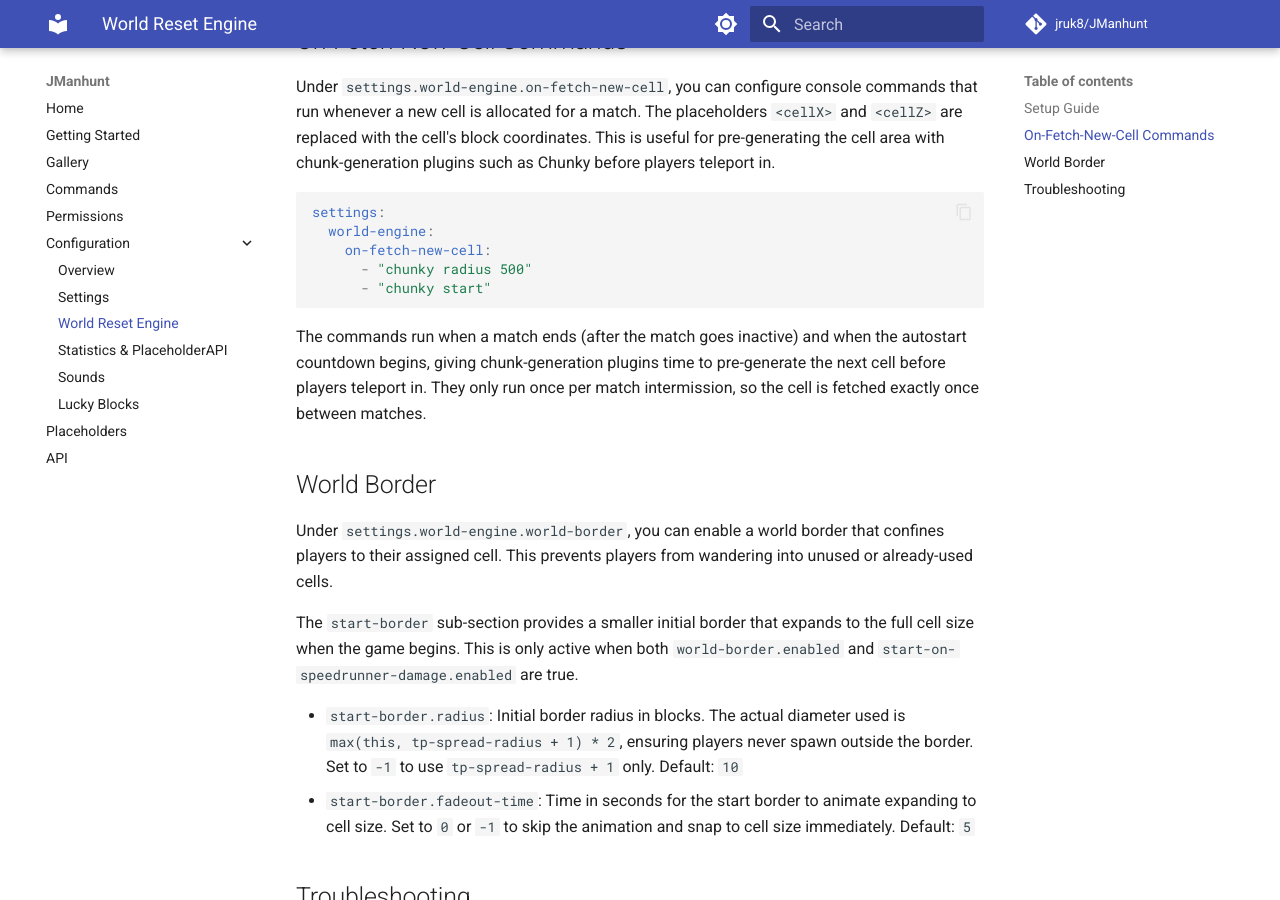
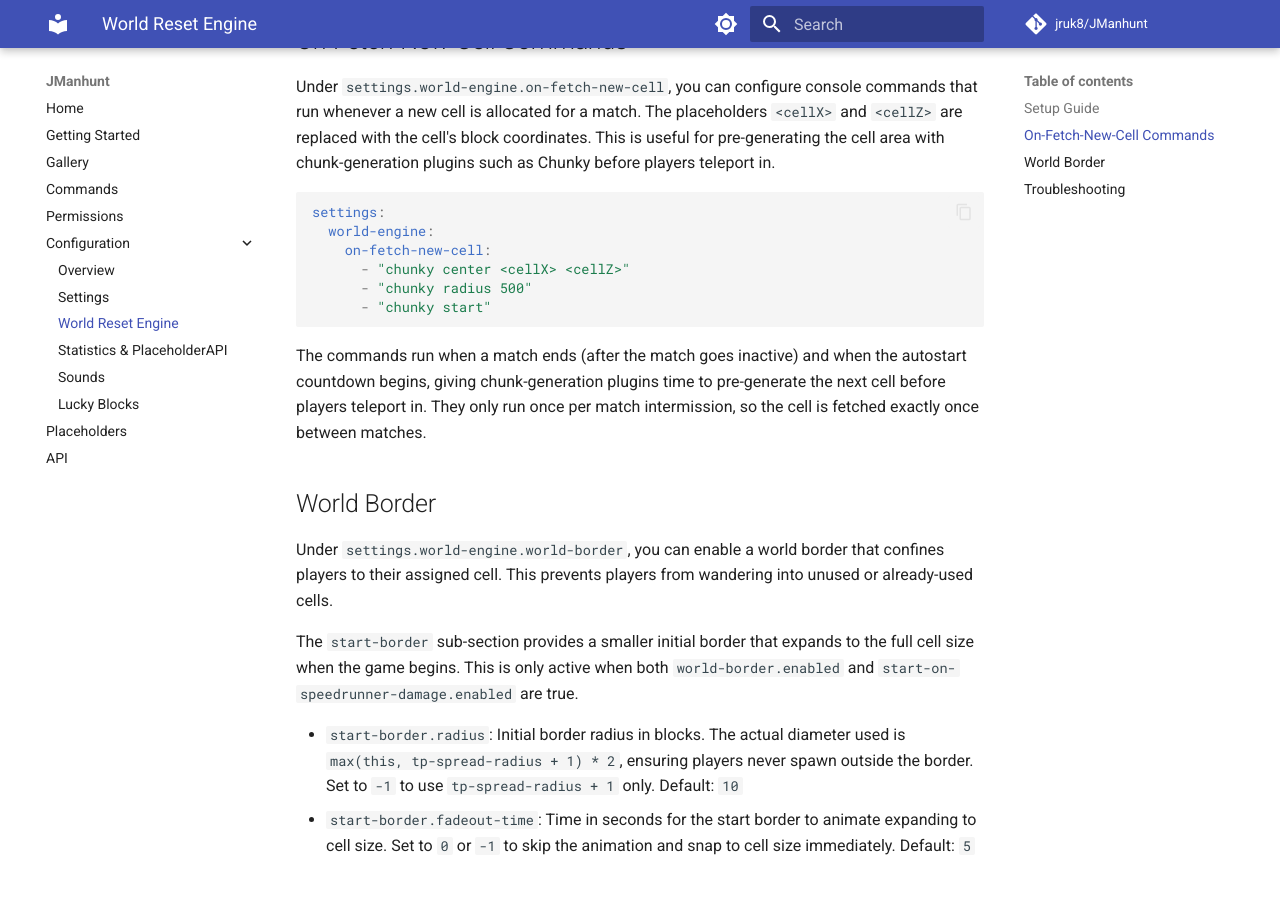
Before and after one commit to jruk8/JManhunt, an MkDocs documentation site: the page built from docs/configuration/world-engine.md, in a window 1280 px wide and 900 px high, scrolled down 811 px. Built offline with MkDocs 1.6.1 and Material for MkDocs 9.7.7, drawn with Linux system fonts in a browser that asks for light colours; comment, search, counter and statistics services are not loaded.

Commit message:
docs: clarify on-fetch-new-cell use

````diff
--- a/docs/configuration/world-engine.md
+++ b/docs/configuration/world-engine.md
@@ -38,6 +38,7 @@ chunk-generation plugins such as Chunky before players teleport in.
 settings:
   world-engine:
     on-fetch-new-cell:
+      - "chunky center <cellX> <cellZ>"
       - "chunky radius 500"
       - "chunky start"
 ```
````
